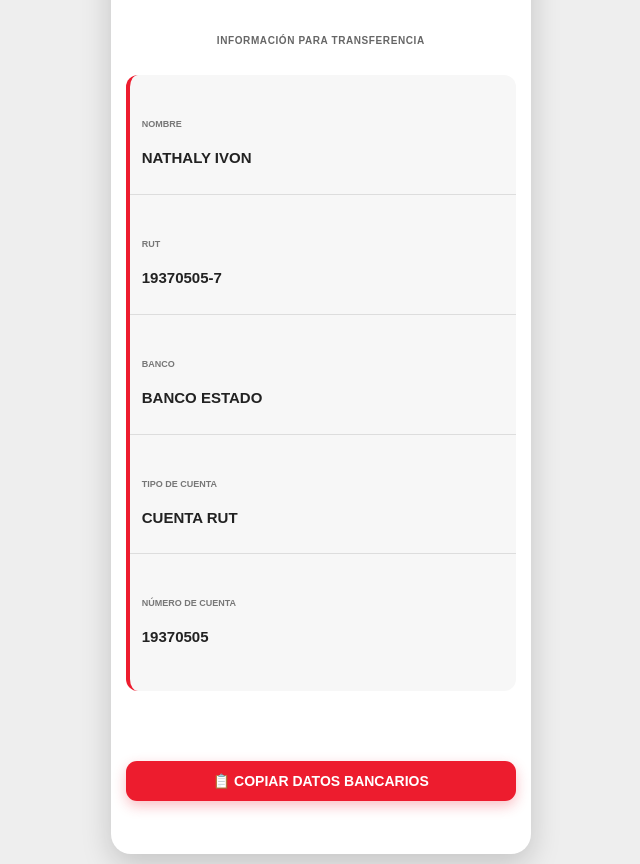
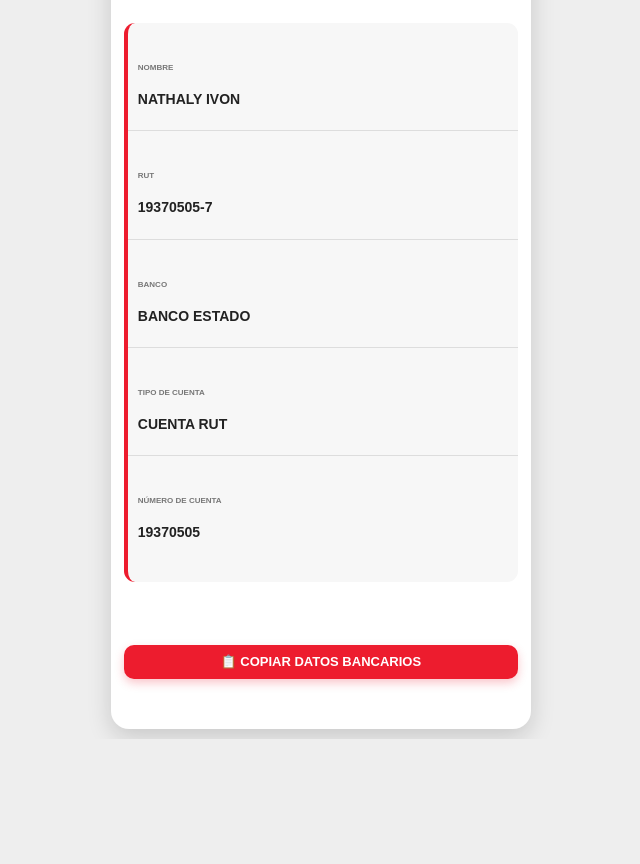
Before and after one commit to pmolina0209-dotcom/Cuenta-Telet-n, a plain HTML site: page index.html in a window 1280 px wide. Shown: the part 361-1225 px from the top of the page, without its empty margins (337-977 px from the left). After the commit the page ends 1100 px from the top, so only its background shows below. Drawn offline with Linux system fonts and the light colour scheme.

Commit message:
Update index.html

```diff
--- a/index.html
+++ b/index.html
@@ -15,7 +15,6 @@ content="#ed1c2e"
 >
 
 <title>Datos bancarios</title>
-
 </head>
 
 
@@ -39,9 +38,9 @@ width:calc(100% - 20px);
 max-width:420px;
 margin:10px auto;
 background:#ffffff;
-border-radius:20px;
+border-radius:18px;
 overflow:hidden;
-box-shadow:0 10px 30px rgba(0,0,0,0.18);
+box-shadow:0 8px 25px rgba(0,0,0,0.16);
 ">
 
 
@@ -50,7 +49,7 @@ box-shadow:0 10px 30px rgba(0,0,0,0.18);
 <div style="
 background:#ffffff;
 text-align:center;
-padding:12px 15px 10px;
+padding:7px 10px 6px;
 ">
 
 <img
@@ -58,8 +57,8 @@ src="LOGO.png"
 alt="Logo"
 style="
 display:block;
-width:120px;
-max-width:45%;
+width:100px;
+max-width:38%;
 height:auto;
 margin:0 auto;
 "
@@ -68,18 +67,19 @@ margin:0 auto;
 </div>
 
 
-<!-- CABECERA -->
+<!-- ENCABEZADO -->
 
 <div style="
 background:#ed1c2e;
 color:#ffffff;
 text-align:center;
-padding:12px 15px;
+padding:9px 12px;
 ">
 
 <div style="
-font-size:20px;
-line-height:1.2;
+margin:0;
+font-size:18px;
+line-height:1.1;
 font-weight:bold;
 ">
 Datos bancarios
@@ -91,7 +91,7 @@ Datos bancarios
 <!-- CONTENIDO -->
 
 <div style="
-padding:14px 15px 17px;
+padding:11px 13px 14px;
 ">
 
 
@@ -100,22 +100,22 @@ padding:14px 15px 17px;
 <div style="
 text-align:center;
 color:#666666;
-font-size:10px;
+font-size:9px;
 font-weight:bold;
-letter-spacing:0.6px;
-margin-bottom:11px;
+letter-spacing:0.5px;
+margin:0 0 8px 0;
 ">
 INFORMACIÓN PARA TRANSFERENCIA
 </div>
 
 
-<!-- CAJA DATOS -->
+<!-- DATOS -->
 
 <div style="
 width:100%;
 box-sizing:border-box;
 background:#f7f7f7;
-border-radius:12px;
+border-radius:11px;
 border-left:4px solid #ed1c2e;
 overflow:hidden;
 ">
@@ -124,23 +124,24 @@ overflow:hidden;
 <!-- NOMBRE -->
 
 <div style="
-padding:8px 12px;
+padding:5px 10px;
 border-bottom:1px solid #dddddd;
 ">
 
 <div style="
 color:#777777;
-font-size:9px;
+font-size:8px;
 font-weight:bold;
-margin-bottom:2px;
+line-height:1;
+margin:0 0 2px 0;
 ">
 NOMBRE
 </div>
 
 <div style="
 color:#222222;
-font-size:15px;
-line-height:1.25;
+font-size:14px;
+line-height:1.1;
 font-weight:bold;
 ">
 NATHALY IVON
@@ -152,23 +153,24 @@ NATHALY IVON
 <!-- RUT -->
 
 <div style="
-padding:8px 12px;
+padding:5px 10px;
 border-bottom:1px solid #dddddd;
 ">
 
 <div style="
 color:#777777;
-font-size:9px;
+font-size:8px;
 font-weight:bold;
-margin-bottom:2px;
+line-height:1;
+margin:0 0 2px 0;
 ">
 RUT
 </div>
 
 <div style="
 color:#222222;
-font-size:15px;
-line-height:1.25;
+font-size:14px;
+line-height:1.1;
 font-weight:bold;
 ">
 19370505-7
@@ -180,23 +182,24 @@ font-weight:bold;
 <!-- BANCO -->
 
 <div style="
-padding:8px 12px;
+padding:5px 10px;
 border-bottom:1px solid #dddddd;
 ">
 
 <div style="
 color:#777777;
-font-size:9px;
+font-size:8px;
 font-weight:bold;
-margin-bottom:2px;
+line-height:1;
+margin:0 0 2px 0;
 ">
 BANCO
 </div>
 
 <div style="
 color:#222222;
-font-size:15px;
-line-height:1.25;
+font-size:14px;
+line-height:1.1;
 font-weight:bold;
 ">
 BANCO ESTADO
@@ -208,23 +211,24 @@ BANCO ESTADO
 <!-- TIPO DE CUENTA -->
 
 <div style="
-padding:8px 12px;
+padding:5px 10px;
 border-bottom:1px solid #dddddd;
 ">
 
 <div style="
 color:#777777;
-font-size:9px;
+font-size:8px;
 font-weight:bold;
-margin-bottom:2px;
+line-height:1;
+margin:0 0 2px 0;
 ">
 TIPO DE CUENTA
 </div>
 
 <div style="
 color:#222222;
-font-size:15px;
-line-height:1.25;
+font-size:14px;
+line-height:1.1;
 font-weight:bold;
 ">
 CUENTA RUT
@@ -236,22 +240,23 @@ CUENTA RUT
 <!-- NÚMERO DE CUENTA -->
 
 <div style="
-padding:8px 12px;
+padding:5px 10px;
 ">
 
 <div style="
 color:#777777;
-font-size:9px;
+font-size:8px;
 font-weight:bold;
-margin-bottom:2px;
+line-height:1;
+margin:0 0 2px 0;
 ">
 NÚMERO DE CUENTA
 </div>
 
 <div style="
 color:#222222;
-font-size:15px;
-line-height:1.25;
+font-size:14px;
+line-height:1.1;
 font-weight:bold;
 ">
 19370505
@@ -263,16 +268,17 @@ font-weight:bold;
 </div>
 
 
-<!-- ESTADO -->
+<!-- MENSAJE DE COPIA -->
 
 <div
 id="estado"
 style="
-min-height:18px;
-margin:9px 0 7px;
+min-height:15px;
+margin:7px 0 5px;
 text-align:center;
 color:#159447;
-font-size:11px;
+font-size:10px;
+line-height:1.2;
 font-weight:bold;
 "
 >
@@ -289,15 +295,16 @@ display:block;
 width:100%;
 box-sizing:border-box;
 border:none;
-border-radius:11px;
-padding:12px 10px;
+border-radius:10px;
+padding:10px 8px;
 background:#ed1c2e;
 color:#ffffff;
 font-family:Arial,Helvetica,sans-serif;
-font-size:14px;
+font-size:13px;
+line-height:1.1;
 font-weight:bold;
 cursor:pointer;
-box-shadow:0 5px 13px rgba(237,28,46,0.28);
+box-shadow:0 4px 10px rgba(237,28,46,0.25);
 "
 >
 📋 COPIAR DATOS BANCARIOS
@@ -322,8 +329,6 @@ BANCO ESTADO
 CUENTA RUT
 19370505`;
 
-
-/* FUNCIÓN DE COPIA */
 
 async function copiarDatos() {
 
@@ -360,7 +365,7 @@ copiarDatos
 );
 
 
-/* INTENTO AUTOMÁTICO AL ABRIR */
+/* INTENTO AUTOMÁTICO AL ENTRAR */
 
 window.addEventListener(
 "load",
@@ -371,5 +376,4 @@ copiarDatos
 
 
 </body>
-
 </html>
```
